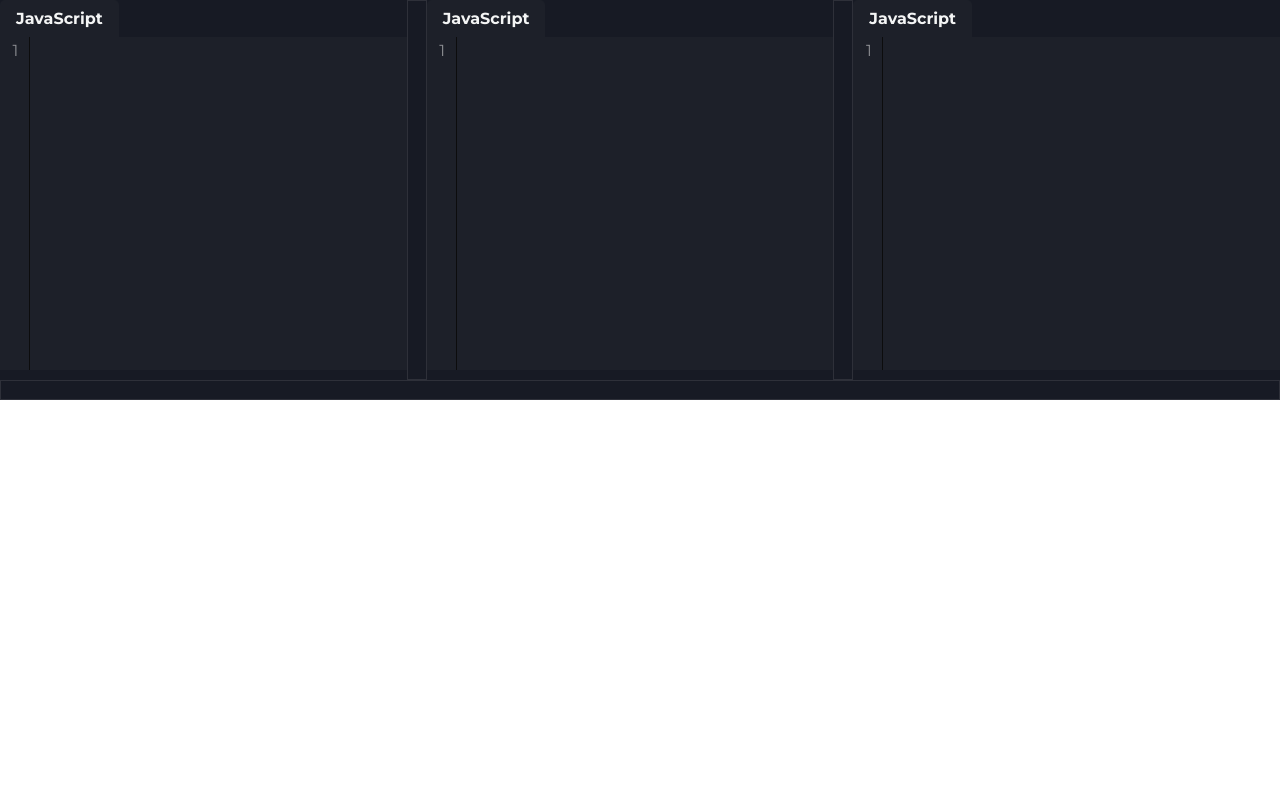
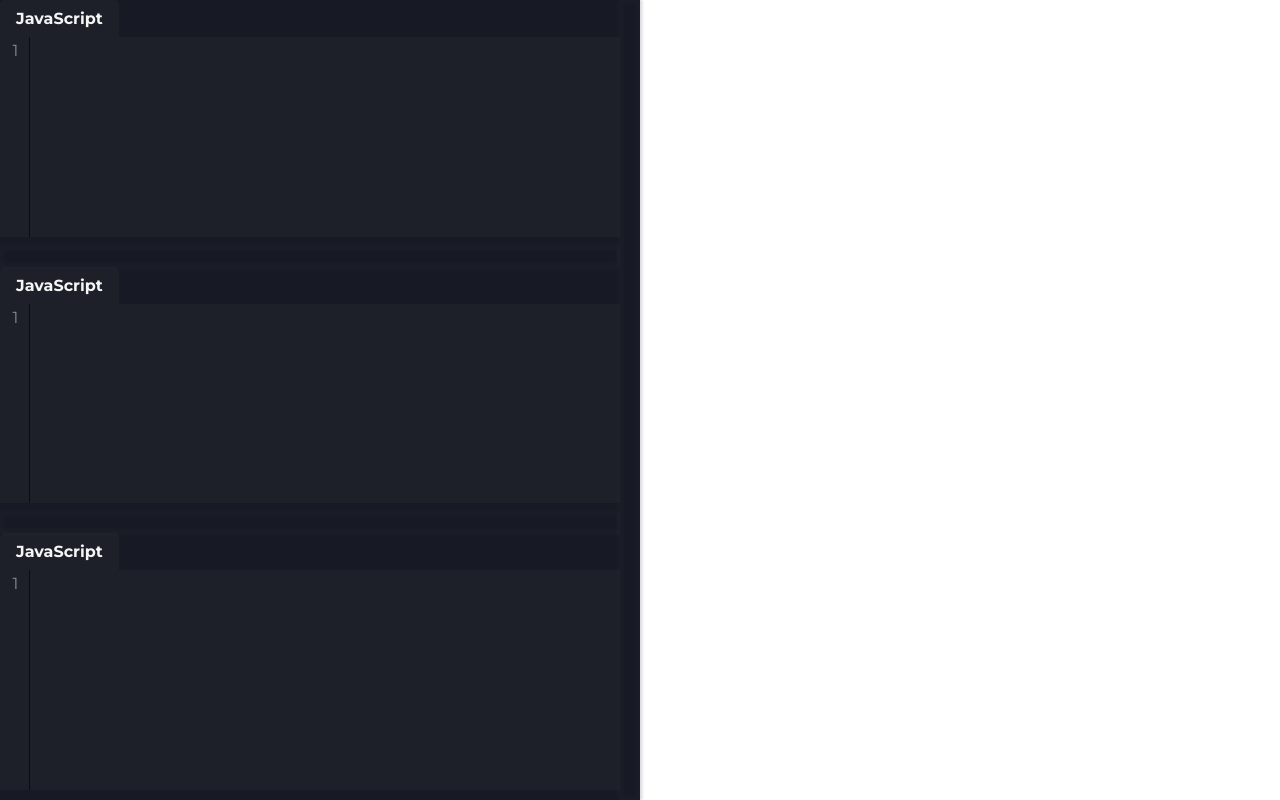
Before and after one commit to Zack1808/codester, a React (Vite) app: page / in a window 1280 px wide. Built offline with nearby package versions, Linux system fonts and the light colour scheme.

Commit message:
Fixed bug on resizer

```diff
--- a/src/App.tsx
+++ b/src/App.tsx
@@ -13,7 +13,7 @@ const App: React.FC = () => {
     <BrowserRouter>
       <div className={`app `}>
         <div style={{ width: "100%", height: "100dvh" }}>
-          <VerticalResize>
+          {/* <VerticalResize>
             <HorizontalResize>
               <CodeEditor
                 code={code}
@@ -41,7 +41,36 @@ const App: React.FC = () => {
                 width: "100%",
               }}
             ></div>
-          </VerticalResize>
+          </VerticalResize> */}
+          <HorizontalResize max={300} min={300}>
+            <VerticalResize>
+              <CodeEditor
+                code={code}
+                onChange={setCode}
+                language="javascript"
+                displayName="JavaScript"
+              />
+              <CodeEditor
+                code={code}
+                onChange={setCode}
+                language="javascript"
+                displayName="JavaScript"
+              />
+              <CodeEditor
+                code={code}
+                onChange={setCode}
+                language="javascript"
+                displayName="JavaScript"
+              />
+            </VerticalResize>
+            <div
+              style={{
+                backgroundColor: "white",
+                height: "100%",
+                width: "100%",
+              }}
+            ></div>
+          </HorizontalResize>
         </div>
       </div>
     </BrowserRouter>
--- a/src/components/HorizontalResize.tsx
+++ b/src/components/HorizontalResize.tsx
@@ -4,9 +4,11 @@ import { HorizontalResizeProps } from "../types";
 
 import "../css/components/HorizontalResize.css";
 
-const MIN_WIDTH = 20;
-
-const HorizontalResize: React.FC<HorizontalResizeProps> = ({ children }) => {
+const HorizontalResize: React.FC<HorizontalResizeProps> = ({
+  children,
+  min = 0,
+  max = 20,
+}) => {
   const childrenArray = React.Children.toArray(children);
   const [width, setWidth] = useState<number[]>(
     new Array(childrenArray.length).fill(100 / childrenArray.length)
@@ -44,13 +46,18 @@ const HorizontalResize: React.FC<HorizontalResizeProps> = ({ children }) => {
 
           if (index + 1 !== childrenArray.length - 1) {
             if (
-              newWidthPixels[index] >= MIN_WIDTH &&
-              newWidthPixels[index + 1] >= MIN_WIDTH
+              newWidthPixels[index] >= max &&
+              newWidthPixels[index + 1] >= max
             ) {
+              console.log(newWidths[index], newWidths[index + 1]);
               setWidth(newWidths);
             }
           } else {
-            if (newWidthPixels[index] >= MIN_WIDTH) {
+            if (
+              newWidthPixels[index] >= max &&
+              newWidthPixels[index + 1] >= min
+            ) {
+              console.log(newWidths[index], newWidths[index + 1]);
               setWidth(newWidths);
             }
           }
--- a/src/components/VerticalResize.tsx
+++ b/src/components/VerticalResize.tsx
@@ -4,9 +4,11 @@ import { HorizontalResizeProps } from "../types";
 
 import "../css/components/VerticalResize.css";
 
-const MIN_WIDTH = 200;
-
-const VerticalResize: React.FC<HorizontalResizeProps> = ({ children }) => {
+const VerticalResize: React.FC<HorizontalResizeProps> = ({
+  children,
+  max = 20,
+  min = 0,
+}) => {
   const childrenArray = React.Children.toArray(children);
   const [height, setHeight] = useState<number[]>(
     new Array(childrenArray.length).fill(100 / childrenArray.length)
@@ -44,13 +46,16 @@ const VerticalResize: React.FC<HorizontalResizeProps> = ({ children }) => {
 
           if (index + 1 !== childrenArray.length - 1) {
             if (
-              newHeightPixels[index] >= MIN_WIDTH &&
-              newHeightPixels[index + 1] >= MIN_WIDTH
+              newHeightPixels[index] >= max &&
+              newHeightPixels[index + 1] >= max
             ) {
               setHeight(newHeights);
             }
           } else {
-            if (newHeightPixels[index] >= MIN_WIDTH) {
+            if (
+              newHeightPixels[index] >= max &&
+              newHeightPixels[index + 1] >= min
+            ) {
               setHeight(newHeights);
             }
           }
@@ -66,7 +71,7 @@ const VerticalResize: React.FC<HorizontalResizeProps> = ({ children }) => {
             [index].classList.remove("vertical-drag");
           contentRef.current
             .querySelectorAll(".vertical-resize-content")
-            [index + 1].classList.add("vertical-drag");
+            [index + 1].classList.remove("vertical-drag");
         }
         document.removeEventListener("mousemove", handleMouseMove);
         document.removeEventListener("mouseup", handleMouseUp);
--- a/src/css/components/HorizontalResize.css
+++ b/src/css/components/HorizontalResize.css
@@ -42,6 +42,6 @@
   content: "";
   position: absolute;
   inset: 0;
-  border: 0.5px solid var(--primary-text);
-  opacity: 0.1;
+  border: 0.5px solid var(--primary-bg);
+  filter: brightness(1.8) blur(2px);
 }
--- a/src/css/components/VerticalResize.css
+++ b/src/css/components/VerticalResize.css
@@ -43,6 +43,6 @@
   content: "";
   position: absolute;
   inset: 0;
-  border: 0.5px solid var(--primary-text);
-  opacity: 0.1;
+  border: 0.5px solid var(--primary-bg);
+  filter: brightness(1.8) blur(2px);
 }
```
Also changed, not shown: src/types/components.ts (+8 -2 lines).
